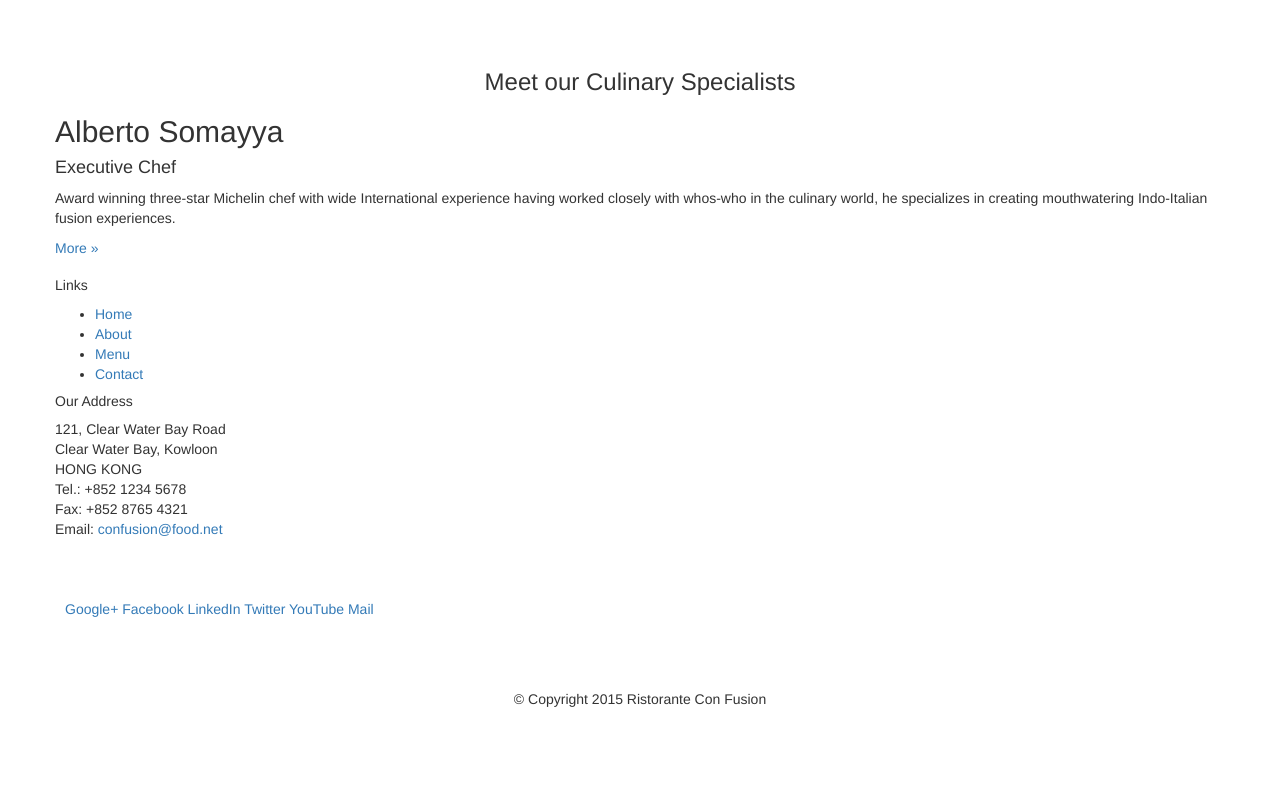
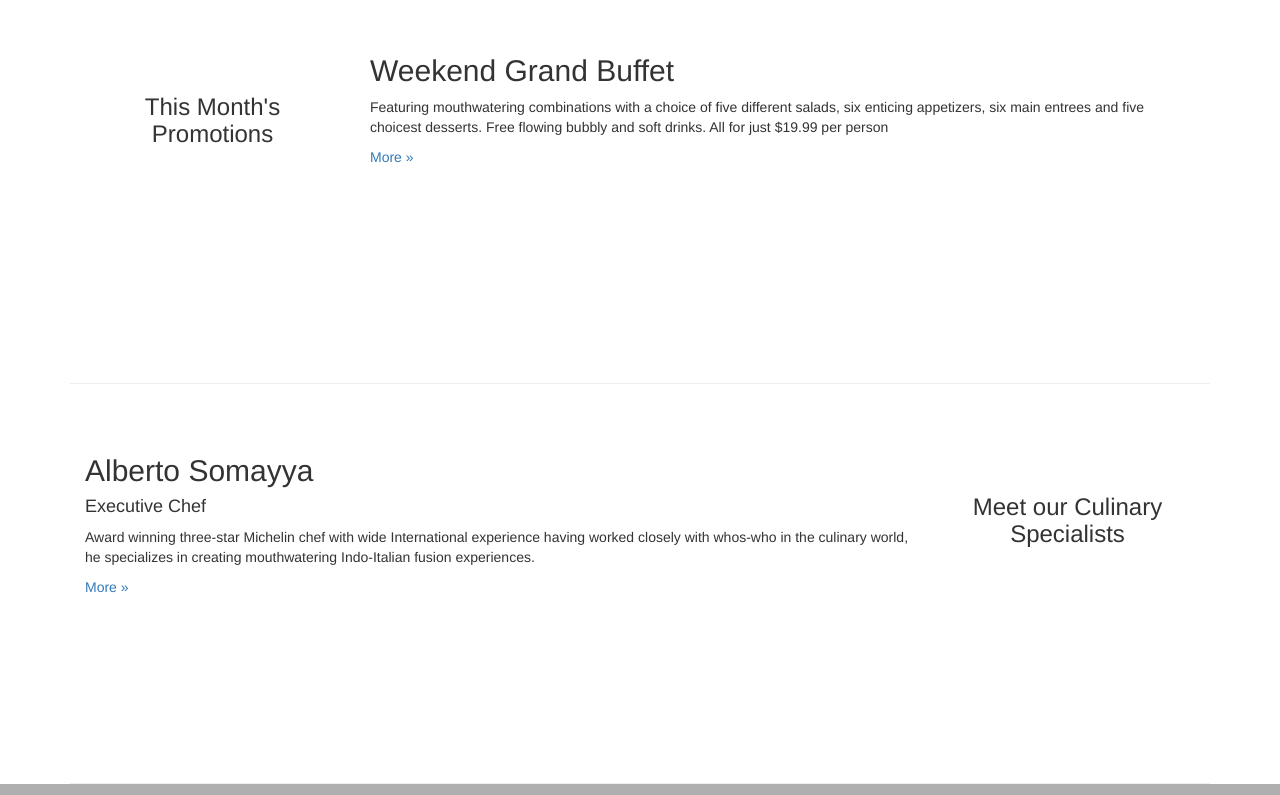
Before and after one commit to frarno/bootstrap-coursera, a plain HTML site: page conFusion/index.html in a window 1280 px wide. Shown: the part 825-1620 px from the top of the page. Before the commit the page ends 1544 px from the top, so only its background shows below. Drawn offline with nearby package versions, Linux system fonts and the light colour scheme.

Commit message:
add row column settings and custom css styles

```diff
--- /dev/null
+++ b/conFusion/css/mystyles.css
@@ -0,0 +1,30 @@
+.row-header{
+    margin:0px auto;
+    padding:0px auto;
+}
+
+.row-content {
+    margin:0px auto;
+    padding: 50px 0px 50px 0px;
+    border-bottom: 1px ridge;
+    min-height:400px;
+}
+
+.row-footer{
+    background-color: #AfAfAf;
+    margin:0px auto;
+    padding: 20px 0px 20px 0px;
+}
+
+.jumbotron {
+    padding:70px 30px 70px 30px;
+    margin:0px auto;
+    background: #7986CB ;
+    color:floralwhite;
+}
+
+address{
+    font-size:80%;
+    margin:0px;
+    color:#0f0f0f;
+}
--- a/conFusion/index.html
+++ b/conFusion/index.html
@@ -10,6 +10,7 @@
      <!-- Bootstrap -->
     <link href="css/bootstrap.min.css" rel="stylesheet">
     <link href="css/bootstrap-theme.min.css" rel="stylesheet">
+    <link href="css/mystyles.css" rel="stylesheet">
 
     <title>Ristorante Con Fusion</title>
 </head>
@@ -21,25 +22,25 @@
         <!-- Main component for a primary marketing message or call to action -->
 
         <div class="container">
-            <div class="row">
-                <div>
+            <div class="row row-header">
+                <div  class="col-xs-12 col-sm-8">
                     <h1>Ristorante con Fusion</h1>
                     <p style="padding:40px;"></p>
                     <p>We take inspiration from the World's best cuisines, and create a unique fusion experience. Our lipsmacking creations will tickle your culinary senses!</p>
                 </div>
-                <div>
+                <div class="col-xs-12 col-sm-4">
                 </div>
             </div>
         </div>
     </header>
 
     <div class="container">
-        <div  class="row">
-            <div>
+        <div  class="row row-content">
+            <div class="col-xs-12 col-sm-3 col-sm-push-9">
                 <p style="padding:20px;"></p>
                 <h3 align=center>Our Lipsmacking Culinary Creations</h3>
             </div>
-            <div>
+            <div class="col-xs-12 col-sm-9 col-sm-pull-3">
                 <h2>Uthappizza</h2>
                 <p>A unique combination of Indian Uthappam (pancake) and Italian pizza, topped with Cerignola olives, ripe vine cherry tomatoes, Vidalia onion, Guntur chillies and Buffalo Paneer.</p>
                 <p><a  href="#">More &raquo;</a></p>
@@ -47,24 +48,24 @@
         </div>
 
 
-        <div  class="row">
-            <div>
+        <div  class="row row-content">
+            <div class="col-xs-12 col-sm-3">
                 <p style="padding:20px;"></p>
                 <h3 align=center>This Month's Promotions</h3>
             </div>
-            <div>
+            <div class="col-xs-12 col-sm-9">
                 <h2>Weekend Grand Buffet</h2>
                 <p>Featuring mouthwatering combinations with a choice of five different salads, six enticing appetizers, six main entrees and five choicest desserts. Free flowing bubbly and soft drinks. All for just $19.99 per person </p>
                 <p><a href="#">More &raquo;</a></p>
             </div>
         </div>
 
-        <div  class="row">
-            <div>
+        <div  class="row row-content">
+            <div class="col-xs-12 col-sm-3 col-sm-push-9">
                 <p style="padding:20px;"></p>
                 <h3 align=center>Meet our Culinary Specialists</h3>
             </div>
-            <div>
+            <div class="col-xs-12 col-sm-9 col-sm-pull-3">
                 <h2>Alberto Somayya</h2>
                 <h4>Executive Chef</h4>
                 <p>Award winning three-star Michelin chef with wide International experience having worked closely with whos-who in the culinary world, he specializes in creating mouthwatering Indo-Italian fusion experiences. </p>
@@ -73,19 +74,19 @@
         </div>
     </div>
 
-    <footer>
+    <footer class="row-footer">
         <div class="container">
             <div class="row">
-                <div>
+                <div class="col-xs-5 col-xs-offset-1 col-sm-2 col-xm-offset-1">
                     <h5>Links</h5>
-                    <ul>
+                    <ul class="list-unstyled">
                         <li><a href="#">Home</a></li>
                         <li><a href="#">About</a></li>
                         <li><a href="#">Menu</a></li>
                         <li><a href="#">Contact</a></li>
                     </ul>
                 </div>
-                <div>
+                <div class="col-xs-6 col-sm-5">
                     <h5>Our Address</h5>
                     <address>
 		              121, Clear Water Bay Road<br>
@@ -96,7 +97,7 @@
 		              Email: <a href="mailto:confusion@food.net">confusion@food.net</a>
 		           </address>
                 </div>
-                <div>
+                <div class="col-xs-12 col-sm-4">
                     <div style="padding: 40px 10px;">
                         <a href="http://google.com/+">Google+</a>
                         <a href="http://www.facebook.com/profile.php?id=">Facebook</a>
@@ -106,7 +107,7 @@
                         <a href="mailto:">Mail</a>
                     </div>
                 </div>
-                <div>
+                <div class="col-xs-12">
                     <p style="padding:10px;"></p>
                     <p align=center>© Copyright 2015 Ristorante Con Fusion</p>
                 </div>
```
